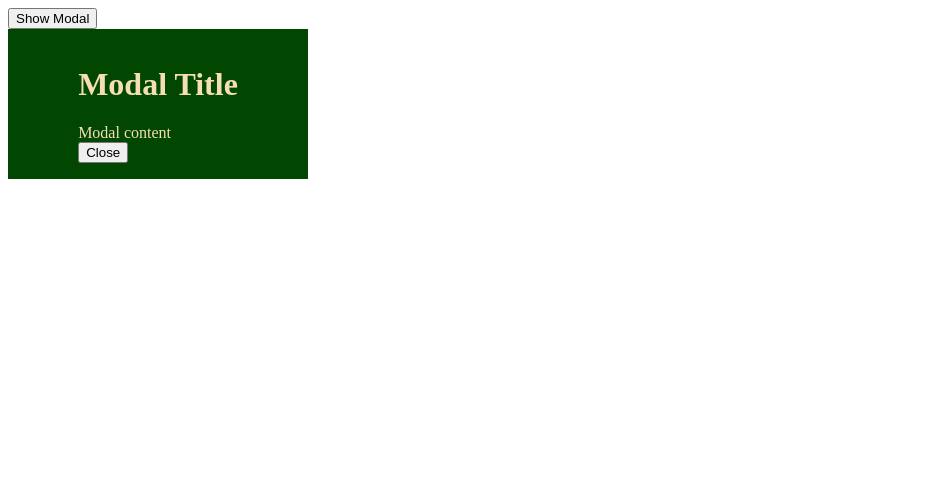
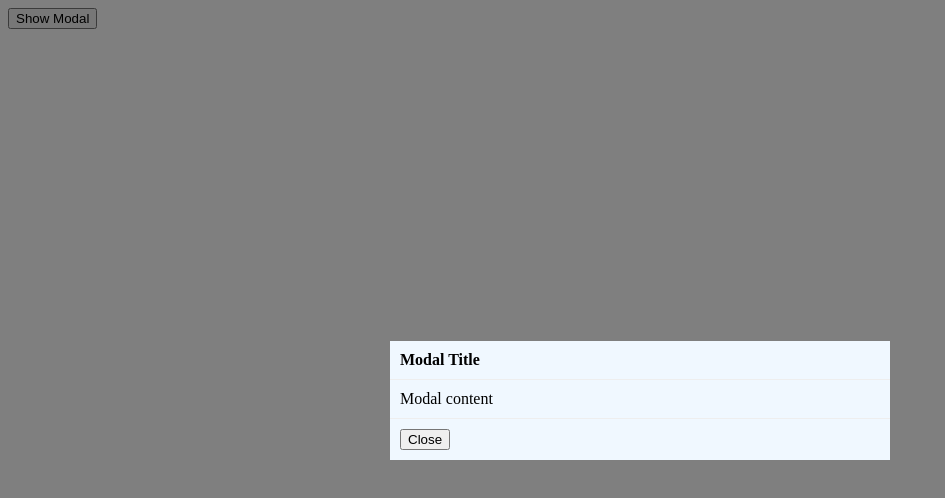
Before and after one commit to AshwiniParaye1/Modal_Example, a React (Create React App) app: page / in a window 1280 px wide. Both pictures are taken after a click on the button "Show Modal". Shown: the top 498 px of the page, without its empty margins (0-945 px from the left). Built offline with nearby package versions, Linux system fonts and the light colour scheme.

Commit message:
added css

```diff
--- a/public/index.html
+++ b/public/index.html
@@ -24,7 +24,7 @@
       work correctly both with client-side routing and a non-root public URL.
       Learn how to configure a non-root public URL by running `npm run build`.
     -->
-    <title>React App</title>
+    <title>Modal Example</title>
   </head>
   <body>
     <noscript>You need to enable JavaScript to run this app.</noscript>
--- a/src/App.js
+++ b/src/App.js
@@ -13,8 +13,8 @@ function App() {
   return (
     <>
      <div className='app'>
-      <button onClick={ () => setShowHideModal(true) }>Show Modal</button>
-      <Modal onClose={ () => setShowHideModal(false) } show={showHideModal} />
+        <button onClick={ () => setShowHideModal(true) }>Show Modal</button>
+        <Modal onClose={ () => setShowHideModal(false) } show={showHideModal} />
      </div>
    </>
   )
--- a/src/Modal.jsx
+++ b/src/Modal.jsx
@@ -11,12 +11,12 @@ function Modal(props) {
 
       <div className='modal'>
         <div className='modal-content'>
-          <div className='modal-title'>
-            <h1>Modal Title</h1>
+          <div className='modal-header'>
+            <h4 className='modal-title'>Modal Title</h4>
           </div>
           <div className='modal-content-body'>Modal content</div>
-            <div className='modal-close-button'>
-              <button onClick={props.onClose}>Close</button>
+            <div className='modal-footer'>
+              <button className='close-button' onClick={props.onClose}>Close</button>
             </div>
         </div>
       </div>
--- a/src/index.css
+++ b/src/index.css
@@ -1,10 +1,30 @@
 .modal{
-  display: flex;
-  width: 300px;
-  height: 150px;
-  background-color: rgb(1, 71, 1);
-  /* text-align: center; */
-  justify-content: center;
-  align-items: center;
-  color: wheat;
+ position: fixed;
+ left: 0;
+ top: 0;
+ right: 0;
+ bottom: 0;
+ background-color:rgba(0,0,0,0.5);
+ display: flex;
+ align-items: center;
+ justify-content: center;
 }
+
+.modal-content{
+  width: 500px;
+  background-color: aliceblue;
+}
+
+.modal-header, .modal-footer{
+  padding: 10px;
+}
+
+.modal-title{
+  margin: 0;
+}
+
+.modal-content-body{
+  padding: 10px;
+  border-top: 1px solid #eee;
+  border-bottom: 1px solid #eee;
+}
```
Also changed, not shown: public/modal.webp (added).
